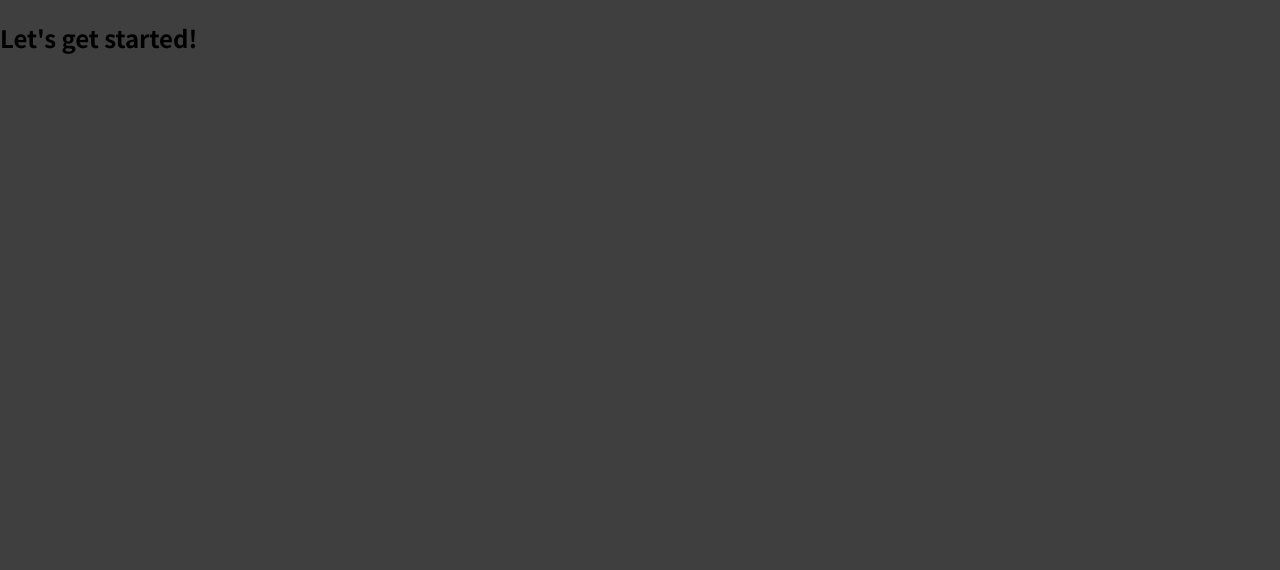
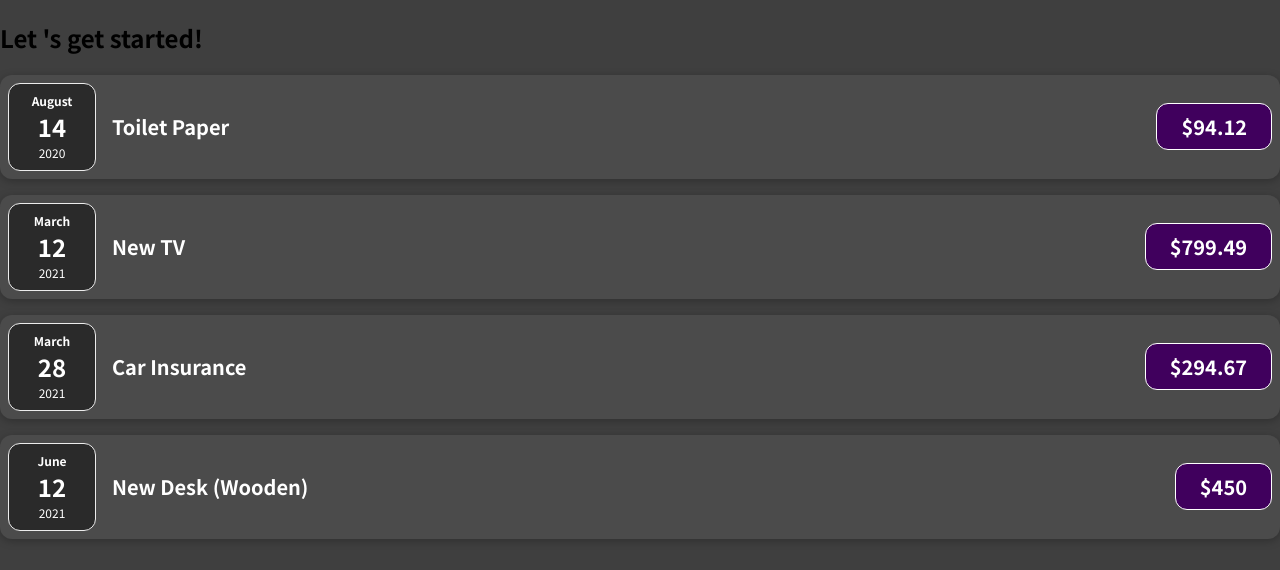
Before and after one commit to wayiam/expense-tracker, a JavaScript app: page / in a window 1280 px wide. Shown: the top 570 px of the page. Built offline with nearby package versions, Linux system fonts and the light colour scheme.

Commit message:
Custom components added

```diff
--- a/src/App.js
+++ b/src/App.js
@@ -1,7 +1,32 @@
+import Expenses from "./components/Expenses";
+
 function App() {
+  const expenses = [
+    {
+      id: "e1",
+      title: "Toilet Paper",
+      amount: 94.12,
+      date: new Date(2020, 7, 14),
+    },
+    { id: "e2", title: "New TV", amount: 799.49, date: new Date(2021, 2, 12) },
+    {
+      id: "e3",
+      title: "Car Insurance",
+      amount: 294.67,
+      date: new Date(2021, 2, 28),
+    },
+    {
+      id: "e4",
+      title: "New Desk (Wooden)",
+      amount: 450,
+      date: new Date(2021, 5, 12),
+    },
+  ];
+
   return (
     <div>
-      <h2>Let's get started!</h2>
+      <h2> Let 's get started!</h2>
+      <Expenses items={expenses} />
     </div>
   );
 }
--- /dev/null
+++ b/src/components/ExpenseDate.css
@@ -0,0 +1,26 @@
+.expense-date {
+    display: flex;
+    flex-direction: column;
+    width: 5.5rem;
+    height: 5.5rem;
+    border: 1px solid #ececec;
+    background-color: #2a2a2a;
+    color: white;
+    border-radius: 12px;
+    align-items: center;
+    justify-content: center;
+}
+
+.expense-date__month {
+    font-size: 0.75rem;
+    font-weight: bold;
+}
+
+.expense-date__year {
+    font-size: 0.75rem;
+}
+
+.expense-date__day {
+    font-size: 1.5rem;
+    font-weight: bold;
+}
--- /dev/null
+++ b/src/components/ExpenseDate.js
@@ -0,0 +1,17 @@
+import './ExpenseDate.css'
+
+function ExpenseDate(props) {
+  const month = props.date.toLocaleString("en-US", { month: "long" });
+  const day = props.date.toLocaleString("en-US", { day: "2-digit" });
+  const year = props.date.getFullYear();
+
+  return (
+    <div className="expense-date">
+      <div className="expense-date__month"> {month} </div>
+      <div className="expense-date__day"> {day} </div>
+      <div className="expense-date__year"> {year} </div>
+    </div>
+  );
+}
+
+export default ExpenseDate;
--- /dev/null
+++ b/src/components/ExpenseItem.css
@@ -0,0 +1,54 @@
+.expense-item {
+    display: flex;
+    justify-content: space-between;
+    align-items: center;
+    box-shadow: 0 2px 8px rgba(0, 0, 0, 0.25);
+    padding: 0.5rem;
+    margin: 1rem 0;
+    border-radius: 12px;
+    background-color: #4b4b4b;
+}
+
+.expense-item__description {
+    display: flex;
+    flex-direction: column;
+    gap: 1rem;
+    align-items: flex-end;
+    flex-flow: column-reverse;
+    justify-content: flex-start;
+    flex: 1;
+}
+
+.expense-item h2 {
+    color: #3a3a3a;
+    font-size: 1rem;
+    flex: 1;
+    margin: 0 1rem;
+    color: white;
+}
+
+.expense-item__price {
+    font-size: 1rem;
+    font-weight: bold;
+    color: white;
+    background-color: #40005d;
+    border: 1px solid white;
+    padding: 0.5rem;
+    border-radius: 12px;
+}
+
+@media (min-width: 580px) {
+    .expense-item__description {
+        flex-direction: row;
+        align-items: center;
+        justify-content: flex-start;
+        flex: 1;
+    }
+    .expense-item__description h2 {
+        font-size: 1.25rem;
+    }
+    .expense-item__price {
+        font-size: 1.25rem;
+        padding: 0.5rem 1.5rem;
+    }
+}
--- /dev/null
+++ b/src/components/ExpenseItem.js
@@ -0,0 +1,16 @@
+import "./ExpenseItem.css";
+import ExpenseDate from "./ExpenseDate";
+
+function ExpenseItem(props) {
+  return (
+    <div className="expense-item">
+      <ExpenseDate date={props.date} />
+      <div className="expense-item__description">
+        <h2>{props.title}</h2>
+        <div className="expense-item__price">${props.amount}</div>
+      </div>
+    </div>
+  );
+}
+
+export default ExpenseItem;
--- /dev/null
+++ b/src/components/Expenses.css
@@ -0,0 +1,9 @@
+.expenses {
+    padding: 1rem;
+    background-color: rgb(31, 31, 31);
+    margin: 2rem auto;
+    width: 50rem;
+    max-width: 95%;
+    border-radius: 12px;
+    box-shadow: 0 1px 8px rgba(0, 0, 0, 0.25);
+}
--- /dev/null
+++ b/src/components/Expenses.js
@@ -0,0 +1,31 @@
+import "./Expenses.css";
+import ExpenseItem from "./ExpenseItem";
+
+function Expenses(props) {
+  return (
+    <div>
+      <ExpenseItem
+        title={props.items[0].title}
+        amount={props.items[0].amount}
+        date={props.items[0].date}
+      />
+      <ExpenseItem
+        title={props.items[1].title}
+        amount={props.items[1].amount}
+        date={props.items[1].date}
+      />
+      <ExpenseItem
+        title={props.items[2].title}
+        amount={props.items[2].amount}
+        date={props.items[2].date}
+      />
+      <ExpenseItem
+        title={props.items[3].title}
+        amount={props.items[3].amount}
+        date={props.items[3].date}
+      />
+    </div>
+  );
+}
+
+export default Expenses;
```
Also changed, not shown: 1 other file (tests, documents, lock files or other folders).
